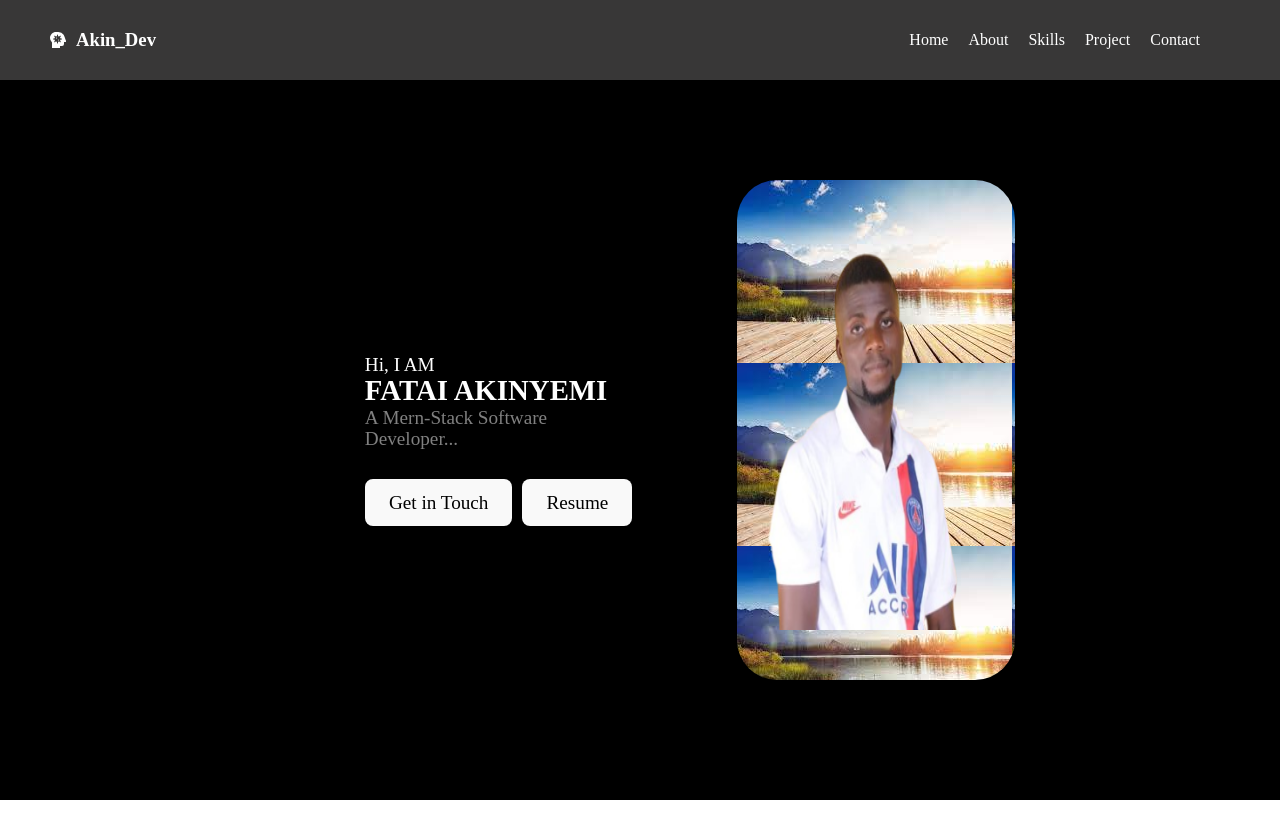
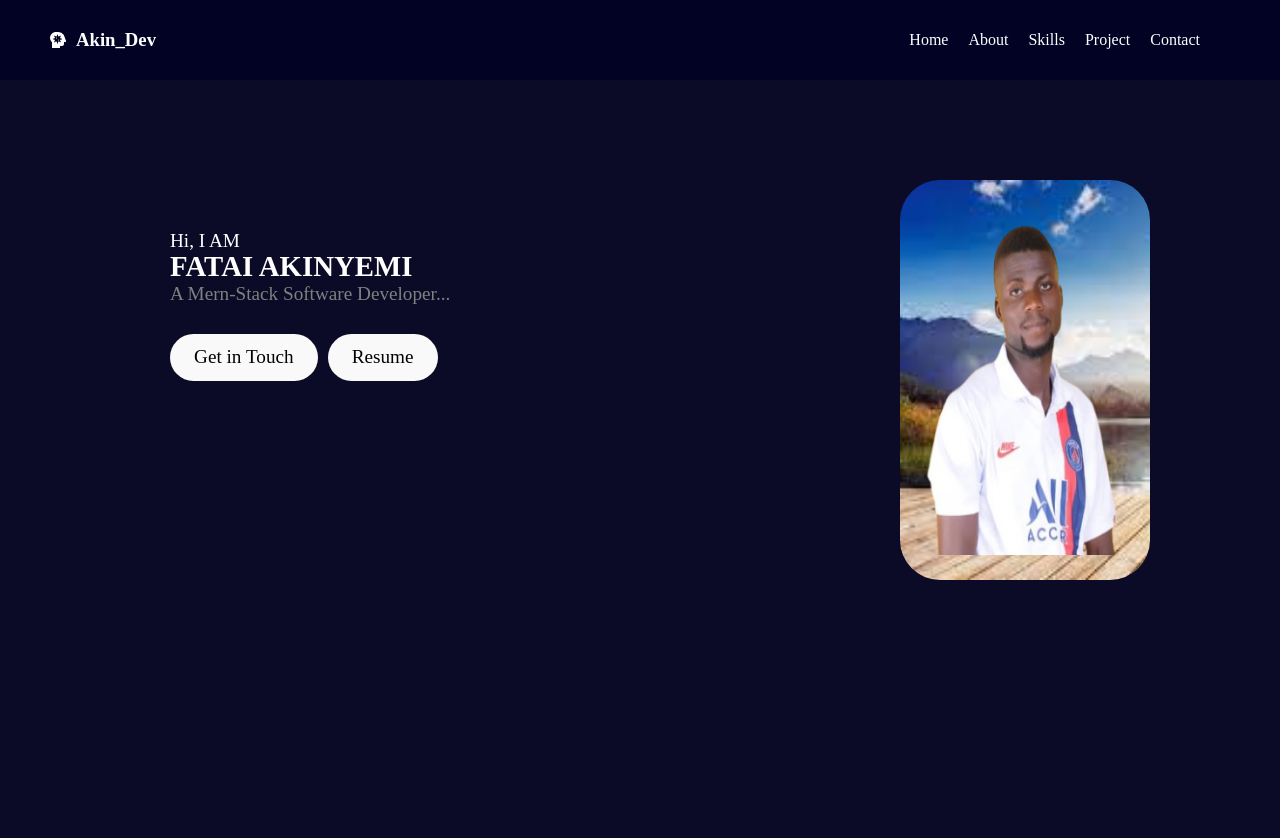
Before and after one commit to Olori-Odo/My-Portfolio, a React (Vite) app: page / in a window 1280 px wide. Shown: the top 838 px of the page. Before the commit the page ends 800 px from the top, so only its background shows below. Built offline with nearby package versions, Linux system fonts and the light colour scheme.

Commit message:
background update

```diff
--- a/src/component/navigation/navbar/NavBar.css
+++ b/src/component/navigation/navbar/NavBar.css
@@ -2,7 +2,7 @@
   display: flex;
   justify-content: space-between;
   padding-right: 80px;
-  background-color: rgb(56, 55, 55);
+  background-color: rgb(1, 2, 36);
   color: white;
   height: 10vh;
 }
--- a/src/index.css
+++ b/src/index.css
@@ -13,7 +13,7 @@ a:hover {
 }
 
 button {
-  border-radius: 8px;
+  border-radius: 25px;
   border: 1px solid transparent;
   padding: 0.6em 1.2em;
   font-size: 1em;
@@ -25,7 +25,7 @@ button {
 }
 button:hover {
   border-color: #646cff;
-  font-size: 1.2em;
+  font-size: 1.1em;
 }
 button:focus,
 button:focus-visible {
--- a/src/layout/MainLayout.css
+++ b/src/layout/MainLayout.css
@@ -10,5 +10,5 @@
   width: 100%;
   height: 90vh;
   padding: 0;
-  background-color: black;
+  background-color: rgb(18, 13, 41);
 }
--- a/src/pages/About.jsx
+++ b/src/pages/About.jsx
@@ -21,7 +21,7 @@ const About = () => {
               Has Criminology and Technical Background. <br /> Likes to focus on
               accesibility while developing. <br />
               Passionate and curious about solving problems, <br />
-              Currently exploring mongoDb and open to learn more.
+              Currently exploring mongoDb and open to learning more.
             </span>
           </p>
         </div>
--- a/src/pages/Home.css
+++ b/src/pages/Home.css
@@ -1,17 +1,18 @@
 #homepage {
   display: flex;
   justify-content: space-between;
-  background-color: black;
+  background-color: rgb(12, 11, 39);
   color: white;
-  height: 90vh;
+  height: 100vh;
+  width: 100%;
+  padding: 100px;
 }
 
 #intro {
-  width: 50%;
-  margin: auto 100px;
   align-items: center;
   font-size: 1.2em;
   line-height: 1.1;
+  margin: 50px 70px;
 }
 #stack {
   color: grey;
@@ -27,14 +28,15 @@
   display: flex;
   justify-content: center;
   align-items: center;
-  margin-top: 100px;
-  padding-right: 20px;
-  width: 50%;
-  height: 500px;
+  height: 400px;
   border-radius: 40px;
   background-image: url("../assets/back.jpeg");
+  background-repeat: no-repeat;
+  background-size: cover;
+  margin-right: 30px;
+  box-shadow: 5px;
 }
 #photo {
-  height: 400px;
+  height: 350px;
   width: 250px;
 }
```
